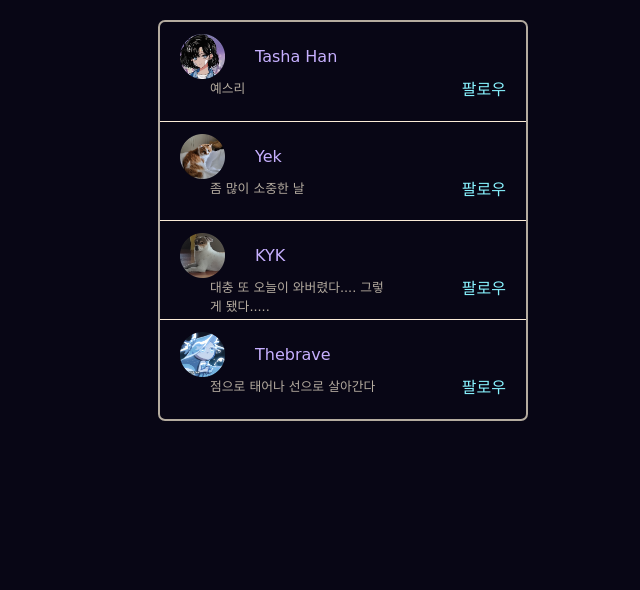
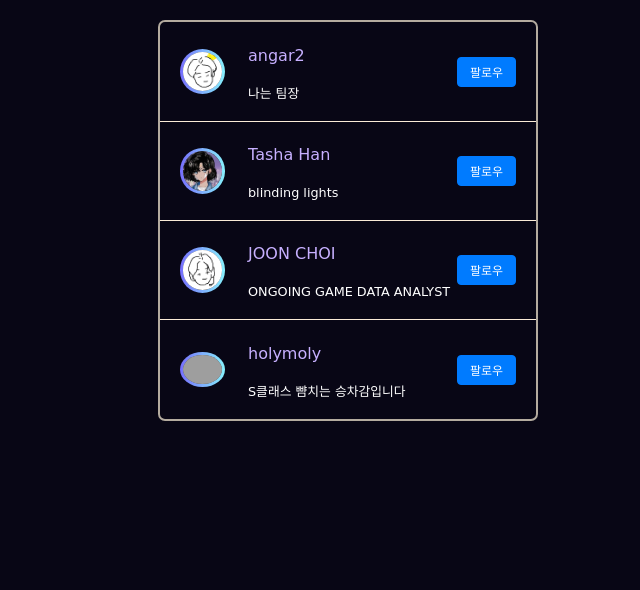
Before and after one commit to upperprice/Citistagram, a Flask app: template templates/index.html in a window 1280 px wide. Shown: the part 210-800 px from the top of the page, without its empty margins (640-1280 px from the left). Run offline with Flask 2, Linux system fonts and the light colour scheme; the template is opened without the code that fills it, so the values that code supplies are empty; some libraries are stand-ins or nearby versions; some web fonts are replaced; grey boxes are pictures that could not be loaded.

Commit message:
프로젝트 1차 완성

```diff
--- a/app.py
+++ b/app.py
@@ -69,7 +69,14 @@ def profile_page():
 
     contents = list(db.citista_contents.find({'user_id': user_id}, {'_id': False}))
 
-    return render_template('profile_page.html', user_info=user_info, my_info=my_info, contents=contents)
+    follower_count = len(list(db.citista_follows.find({'follower_id': user_id}, {'_id': False})))
+    following_count = len(list(db.citista_follows.find({'following_id': user_id}, {'_id': False})))
+    contents_count = len(list(db.citista_contents.find({'user_id': user_id}, {'_id': False})))
+
+    doc={"follower_count":follower_count,"following_count":following_count, "contents_count":contents_count}
+    return render_template('profile_page.html', user_info=user_info, my_info=my_info, contents=contents, doc=doc)
+
+    # return render_template('profile_page.html', user_info=user_info, my_info=my_info, contents=contents)
 
 @app.route('/sign_up_page')
 def sign_up_page():
@@ -171,13 +178,6 @@ def log_out():
     return jsonify({'result': 'success', 'msg': '로그아웃 완료'})
 
 
-# DB 자료 응답
-@app.route("/get_data", methods=["GET"])
-def get_data():
-    comments = list(db.citista_comments.find({}, {'_id': False}))
-    return jsonify({'comments':comments})
-
-
 # 댓글 작성
 @app.route("/comment", methods=["POST"])
 def comment_post():
@@ -199,25 +199,14 @@ def comment_post():
         'comment': comment_receive
      }
     db.citista_comments.insert_one(doc)
-    return jsonify({'msg':'게시물 생성 완료'})
+    return jsonify({'msg':'댓글 작성 완료'})
+
 
 # 댓글 보기
 @app.route("/comment", methods=["GET"])
 def comment_get():
     comments = list(db.citista_comments.find({}, {'_id': False}))
     return jsonify({'comments':comments})
-
-
-# # 좋아요 올리기
-# @app.route("/like", methods=["POST"])
-# def like_up():
-#     post_receive = int(request.form['post_give'])
-#     likes = db.citista_likes.find_one({'post_id': post_receive})
-
-#     current_like = likes['like']
-#     new_like = current_like + 1
-#     db.citista_likes.update_one({'post_id': post_receive}, {'$set': {'like': new_like}})
-#     return jsonify({'msg':'좋아요 감사합니다.'})
 
 
 # 좋아요 올리기
@@ -230,11 +219,7 @@ def like_up():
     user_receive = user['username']
 
     liked = list(db.citista_likes.find({'user_id': user_receive}, {'post_id': post_receive}))
-    print(liked)
 
-    # if liked != None:
-    #     return jsonify({'msg':'이미 좋아요를 하셨어요.'})
-    # else:
     doc = {
         'user_id': user_receive,
         'post_id': post_receive,
@@ -288,7 +273,7 @@ def create_content():
     return jsonify({'msg':'게시물 생성'})
 
 
-# 팔로우 하기
+# 팔로우하기
 @app.route("/follow", methods=["POST"])
 def follow():
     follower_receive = request.form['user_give']
@@ -348,6 +333,11 @@ def citista_users():
     return jsonify({'result': 'success'})
 
 
+# DB 자료 응답
+@app.route("/get_data", methods=["GET"])
+def get_data():
+    contents = list(db.citista_contents.find({}, {'_id': False}))
+    return jsonify({'contents':contents})
 
 if __name__ == '__main__':
    app.run('0.0.0.0',port=5000,debug=True)
--- a/static/script.js
+++ b/static/script.js
@@ -220,28 +220,6 @@ function logout() {
 }
 
 
-// DB 자료 요청
-function get_data() {
-    $.ajax({
-        type: 'GET',
-        url: '/get_data',
-        data: {},
-        success: function (response) {
-            let rows = response.comments;
-            for (let i = 0; i < rows.length; i++) {
-                let user_id = rows[i]['user_id']
-                let post_id = rows[i]['post_id']
-                let comment = rows[i]['comment']
-
-                hide_show_comment(post_id);
-                hide_show_desc(post_id);
-                show_like(post_id);
-
-            }
-        }
-    });
-}
-
 
 // 댓글 작성
 function save_comment(post_id) {
@@ -290,10 +268,6 @@ function show_comment() {
                 let modal_comment_lists = $('#modal_comment_lists' + post_id)
                 let modal2_comment_lists = $('#modal2_comment_lists' + post_id)
 
-                hide_show_comment(post_id);
-                hide_show_desc(post_id);
-                show_like(post_id);
-
                 let temp_html = `<div>
                                     <a href="/" alt="계정" name="${post_id}">${user_id}</a>
                                     <span>${comment}</span>
@@ -301,6 +275,8 @@ function show_comment() {
                 comment_lists.append(temp_html);
                 modal_comment_lists.append(temp_html);
                 modal2_comment_lists.append(temp_html);
+
+                hide_show_comment(post_id);
             }
         }
     });
@@ -400,7 +376,28 @@ function show_like(post_id) {
     });
 }
 
+// DB 자료 요청
+function get_data() {
+    $.ajax({
+        type: 'GET',
+        url: '/get_data',
+        data: {},
+        success: function (response) {
 
+            let rows = response.contents;
+            for (let i = 0; i < rows.length; i++) {
+                let post_id = rows[i]['post_id']
+
+                hide_show_desc(post_id);
+                show_like(post_id);
+
+            }
+            show_comment()
+        }
+    });
+}
+
+// 팔로우하기
 function follow(user_id) {
     $.ajax({
         type: 'POST',
--- a/static/style.css
+++ b/static/style.css
@@ -315,16 +315,21 @@ button {
 }
 
 .profile_pic_box {
-    width: 35px;
-    height: 35px;
+    width: 45px;
+    height: 45px;
     float: left;
     overflow: hidden;
     border-radius: 50%;
-    border: 2px solid #54508e;
 }
 
 .profile_pic {
+
     width: 45px;
+    border-radius: 70%;
+    border: 3px solid transparent;
+    background-image: linear-gradient(#444444, #444444), linear-gradient(to right, #766EFD, #87F1FD);
+    background-origin: border-box;
+    background-clip: content-box, border-box;
 }
 
 .profile_id {
@@ -510,8 +546,7 @@ button {
 }
 
 .profile_name {
-    padding-bottom: 0;
-    margin-bottom: 0;
+    margin: 0 0 0 15px;
 }
 
 .my_profile :nth-child(1) {
@@ -546,10 +581,9 @@ button {
 
 .description {
     position: absolute;
-    margin-left: 30px;
+    margin: 0 0 0 15px;
     font-size: 0.8em;
-    width: 180px;
-
+    width: 220px;
 }
 
 .name_list {
--- a/templates/index.html
+++ b/templates/index.html
@@ -35,7 +35,7 @@
     <script src="/static/script.js"></script>
     <script>
         $(document).ready(function () {
-            show_comment();
+            get_data()
         });
     </script>
 
@@ -47,8 +47,8 @@
         <nav class="navbar">
             <div class="navbar_logo_box">
                 <a class="navbar-brand logo_h" href="/">
-                    <img class="img_logo"
-                        src="https://img1.daumcdn.net/thumb/R1280x0/?scode=mtistory2&fname=https%3A%2F%2Fblog.kakaocdn.net%2Fdn%2FbbE4ej%2FbtrAKikSqo1%2FnNGCSsG8KBn96rbIEaftZ1%2Fimg.png"
+                    <img width="100px" class="img_logo"
+                        src="https://img1.daumcdn.net/thumb/R1280x0/?scode=mtistory2&fname=https%3A%2F%2Fblog.kakaocdn.net%2Fdn%2FdfHEoS%2FbtrBLGSukaH%2FRRvZyVhJqHQm4ojqMunP40%2Fimg.png"
                         alt="로고 이미지">
                 </a>
             </div>
@@ -95,7 +95,8 @@
                         <div class="img_upload_space"></div>
                         <div class="img_description_space">
                             <div class="img_description_box">
-                                <textarea id="input_feed_content" style="width:100%;height: 100%" placeholder="내용을 써주세요^^"></textarea>
+                                <textarea id="input_feed_content" style="width:100%;height: 100%"
+                                    placeholder="내용을 써주세요^^"></textarea>
                             </div>
                             <div style="justify-content: center;display: flex">
                                 <button id="feed_create_button" onclick="uploading_files()"
@@ -144,9 +145,12 @@
                 <div id="card_box" class="card_box">
                     <div class="card_top">
                         <div class="profile">
-                            <a class="profile_pic_box" href="{{url_for('profile_page', user_id=content.user_id)}}"><img class="profile_pic" src="../static/img/profiles/{{content.profile_pic}}" alt="프로필 사진"></a>
+                            <a class="profile_pic_box" href="{{url_for('profile_page', user_id=content.user_id)}}"><img
+                                    class="profile_pic" style="width: 100%;" src="../static/img/profiles/{{content.profile_pic}}"
+                                    alt="프로필 사진"></a>
 
-                            <a class="profile_id" id="user_id{{content.post_id}}" href="{{url_for('profile_page', user_id=content.user_id)}}">{{content.user_id}}</a>
+                            <a class="profile_id" id="user_id{{content.post_id}}"
+                                href="{{url_for('profile_page', user_id=content.user_id)}}">{{content.user_id}}</a>
                         </div>
                         <div class="meatball_modal">
                             <button class="modal_button" data-toggle="modal" data-target="#modal_box1"><i
@@ -239,9 +243,10 @@
                             <a href="{{url_for('profile_page', user_id=content.user_id)}}" alt="계정"
                                 name="{{content.post_id}}">{{content.user_id}}</a>
                             <span id="shown_desc{{content.post_id}}" class="card_comment">{{content.desc}}</span>
-                            <button id="desc_read_more_button{{content.post_id}}" class=""
+                            <button id="desc_read_more_button{{content.post_id}}" class="more_button"
                                 onclick="desc_read_more('{{content.post_id}}')">더 보기</button>
                             <span id="hidden_desc{{content.post_id}}" class="card_comment">{{content.desc}}</span>
+                            <br>
                             <button id="comment_box{{content.post_id}}" class="comment_box" data-toggle="modal"
                                 data-target="#modal_card{{content.post_id}}">댓글 00개 모두
                                 보기
@@ -267,16 +272,16 @@
                                 <div id="carouselExampleControls2">
                                     <div class="carousel-inner" style="margin-top: auto; margin-bottom: auto;">
                                         <div class="carousel-item">
-                                            <img class="d-block w-100" src="/static/img/post_contents/{{content.f_name}}"
-                                                alt="First slide">
+                                            <img class="d-block w-100"
+                                                src="/static/img/post_contents/{{content.f_name}}" alt="First slide">
                                         </div>
                                         <div class="carousel-item">
-                                            <img class="d-block w-100" src="/static/img/post_contents/{{content.f_name}}"
-                                                alt="Second slide">
+                                            <img class="d-block w-100"
+                                                src="/static/img/post_contents/{{content.f_name}}" alt="Second slide">
                                         </div>
                                         <div class="carousel-item active">
-                                            <img class="d-block w-100" src="/static/img/post_contents/{{content.f_name}}"
-                                                alt="Third slide">
+                                            <img class="d-block w-100"
+                                                src="/static/img/post_contents/{{content.f_name}}" alt="Third slide">
                                         </div>
                                     </div>
                                     <a class="carousel-control-prev" href="#carouselExampleControls2" role="button"
@@ -294,7 +299,10 @@
                             <div class="modal-content2">
                                 <div class="modal-top-line">
                                     <div class="profile">
-                                        <a class="profile_pic_box" style="margin-left:15px;" href="{{url_for('profile_page', user_id=content.user_id)}}"><img class="profile_pic" src="../static/img/profiles/{{content.user_id}}.jpg" alt="프로필 사진"></a>
+                                        <a class="profile_pic_box" style="margin-left:15px;"
+                                            href="{{url_for('profile_page', user_id=content.user_id)}}"><img
+                                                class="profile_pic" src="../static/img/profiles/{{content.user_id}}.jpg"
+                                                alt="프로필 사진"></a>
                                         <a href="/profile_page" style="margin-left:15px;">{{content.user_id}}</a>
                                     </div>
                                 </div>
@@ -309,14 +317,12 @@
                                     <div class="icon_bar" style="margin-top: auto;">
                                         <div class="icon_bar_left">
                                             <div id="modal-like-heart{{content.post_id}}" style="display: block;">
-                                                <button
-                                                    onclick="like_up('{{content.post_id}}')"><i
+                                                <button onclick="like_up('{{content.post_id}}')"><i
                                                         class="fa fa-heart"></i></button>
                                             </div>
                                             <div id="modal-liked-heart{{content.post_id}}" style="display: none;">
-                                                <button
-                                                    onclick="like_up('{{content.post_id}}')"><i
-                                                        class="fa fa-heart" style="color:red;"></i></button>
+                                                <button onclick="like_up('{{content.post_id}}')"><i class="fa fa-heart"
+                                                        style="color:red;"></i></button>
                                             </div>
                                             <div>
                                                 <button><i class="fa fa-chat-bubble" data-toggle="modal"
@@ -338,8 +344,8 @@
                                 </div>
                                 <div class="modal-comment">
 
-                                    <input class="form-control" style="width: 82%; margin-left: 15px;" placeholder="댓글 달기..."
-                                        id="modal_comment_input{{content.post_id}}" rows="">
+                                    <input class="form-control" style="width: 82%; margin-left: 15px;"
+                                        placeholder="댓글 달기..." id="modal_comment_input{{content.post_id}}" rows="">
                                     <button class="comment_upload_button"
                                         onclick="save_modal_comment('{{content.post_id}}')">게시</button>
                                 </div>
@@ -355,73 +361,66 @@
             <!--================3. 사이드 바 START=================-->
             <div class="side_column">
                 <div class="my_name">
-                    <a class="profile_pic_box" style="width: 70px; height: 70px; margin: 10px;" href="{{url_for('profile_page', user_id=my_info.username)}}"><img class="profile_pic" style="width: 100%;" src="../static/img/profiles/{{my_info.profile_pic}}"></a>
+                    <a class="profile_pic_box" style="width: 70px; height: 70px; margin: 10px;"
+                       href="{{ url_for('profile_page', user_id=my_info.username) }}"><img class="profile_pic"
+                                                                                           style="width: 100%;"
+                                                                                           src="../static/img/profiles/{{ my_info.profile_pic }}"></a>
                     <div class="my_profile">
-                        <p><a href="{{url_for('profile_page', user_id=my_info.username)}}">{{my_info.username}}</a></p>
+                        <p><a href="{{ url_for('profile_page', user_id=my_info.username) }}">{{ my_info.username }}</a>
+                        </p>
                         <p>my page</p>
                     </div>
                 </div>
-                <div class="name_list">
+                <div class="name_list" style="width: 100%">
                     <ul class="list-group list-group-flush">
                         <li class="list-group-item">
-                            <div>
-                                <div class="profile">
-                                    <img class="profile_pic" src="../static/img/프로필1.png" alt="프로필 사진">
-                                    <p class="profile_name" style="padding-left:30px;"><a href="/profile_page">Tasha
-                                            Han</a>
-                                    </p>
+                            <div class="profile" >
+                                <a href="http://upperprice.shop/Eom"><img class="profile_pic" src="../static/img/profiles/angar2.png" alt="프로필 사진"></a>
+                                <div class="d-flex flex-column bd-highlight mb-3">
+                                    <div class="p-2" style="padding: 0px"><p class="profile_name" ><a href="http://upperprice.shop/Eom">angar2</a></p></div>
+                                    <div class="p-2"><p class="description" style="color: #FFFFFF">나는 팀장</p></div>
                                 </div>
-                                <p class="description">예스리</p>
                             </div>
-                            <div>
-                                <p class="namebox_change">팔로우</p>
-                            </div>
+                            <button type="button" class="btn btn-primary" onclick="alert('팔로우 하였습니다')" style="width: auto; margin: auto">팔로우</button>
                         </li>
                         <li class="list-group-item">
-                            <div>
-                                <div class="profile">
-                                    <img class="profile_pic" src="../static/img/프로필2.png" alt="프로필 사진">
-                                    <p class="profile_name" style="padding-left:30px;">Yek</p>
+                            <div class="profile" >
+                                <a href="http://upperprice.shop/Han"><img class="profile_pic" src="../static/img/프로필1.png" alt="프로필 사진"></a>
+                                <div class="d-flex flex-column bd-highlight mb-3">
+                                    <div class="p-2" style="padding: 0px"><p class="profile_name" ><a href="http://upperprice.shop/Han">Tasha Han</a></p></div>
+                                    <div class="p-2"><p class="description" style="color: #FFFFFF">blinding lights</p></div>
                                 </div>
-                                <p class="description">좀 많이 소중한 날</p>
                             </div>
-                            <div>
-                                <p class="namebox_change">팔로우</p>
-                            </div>
+                            <button type="button" class="btn btn-primary" onclick="alert('팔로우 하였습니다')" style="width: auto; margin: auto">팔로우</button>
                         </li>
                         <li class="list-group-item">
-                            <div>
-                                <div class="profile">
-                                    <img class="profile_pic" src="../static/img/프로필3.png" alt="프로필 사진">
-                                    <p class="profile_name" style="padding-left:30px;">KYK</p>
+                            <div class="profile" >
+                                <a href="http://upperprice.shop/Choi"><img class="profile_pic" src="../static/img/profiles/joon.png" alt="프로필 사진"></a>
+                                <div class="d-flex flex-column bd-highlight mb-3">
+                                    <div class="p-2" style="padding: 0px"><p class="profile_name" ><a href="http://upperprice.shop/Choi">JOON CHOI</a></p></div>
+                                    <div class="p-2"><p class="description" style="color: #FFFFFF">ONGOING GAME DATA ANALYST</p></div>
                                 </div>
-                                <p class="description">대충 또 오늘이 와버렸다.... 그렇게 됐다.....</p>
                             </div>
-                            <div>
-                                <p class="namebox_change">팔로우</p>
-                            </div>
+                            <button type="button" class="btn btn-primary" onclick="alert('팔로우 하였습니다')" style="width: auto; margin: auto">팔로우</button>
                         </li>
                         <li class="list-group-item">
-                            <div>
-                                <div class="profile">
-                                    <img class="profile_pic" src="../static/img/프로필4.png" alt="프로필 사진">
-                                    <p class="profile_name" style="padding-left:30px; ">Thebrave</p>
+                            <div class="profile" >
+                                <a href="http://upperprice.shop/Lee"><img class="profile_pic" src="../static/img/profiles/profile_less.png" alt="프로필 사진"></a>
+                                <div class="d-flex flex-column bd-highlight mb-3">
+                                    <div class="p-2" style="padding: 0px"><p class="profile_name" ><a href="http://upperprice.shop/Lee">holymoly</a></p></div>
+                                    <div class="p-2"><p class="description" style="color: #FFFFFF">S클래스 뺨치는 승차감입니다</p></div>
                                 </div>
-                                <p class="description">점으로 태어나 선으로 살아간다</p>
                             </div>
-                            <div>
-                                <p class="namebox_change">팔로우</p>
-                            </div>
+                            <button type="button" class="btn btn-primary" onclick="alert('팔로우 하였습니다')" style="width: auto; margin: auto">팔로우</button>
                         </li>
                     </ul>
                 </div>
-
             </div>
         </div>
     </main>
     </div>
+    <!--================3. 사이드 바 END==================-->
 
-    <!--================3. 사이드 바 END==================-->
     <!--================4. FOOTER START==================-->
     <!-- <div class="footer">
     <ul class="footer-contents">
```
Also changed, not shown: other parts of static/style.css (+31 -0 lines), templates/profile_page.html (+17 -14 lines), static/img/post_contents/20220510124753.jpg (added), static/img/post_contents/20220510150933.jpg (added), static/img/post_contents/20220510200302.jpg (added), static/img/post_contents/20220510222212.png (added).
